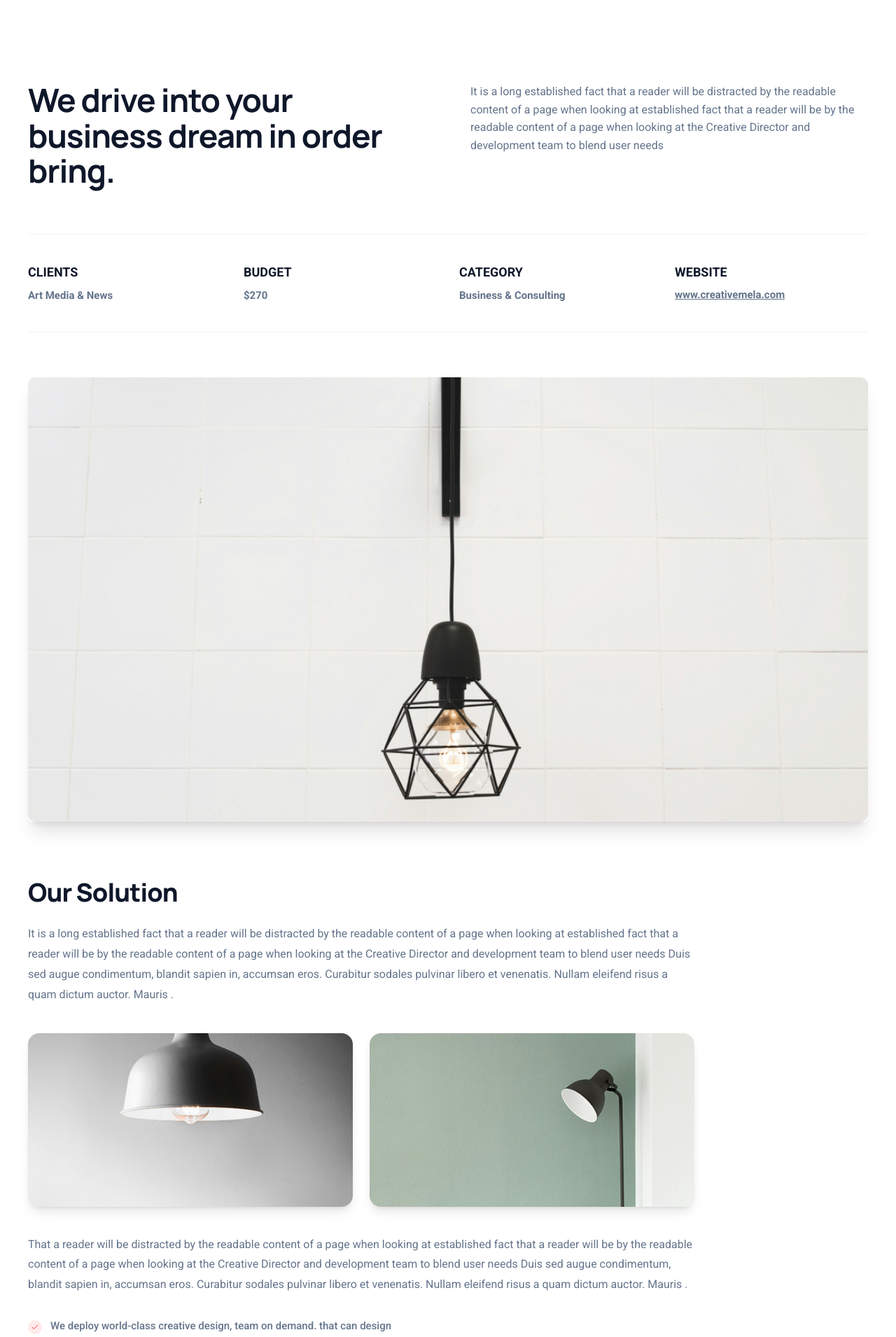
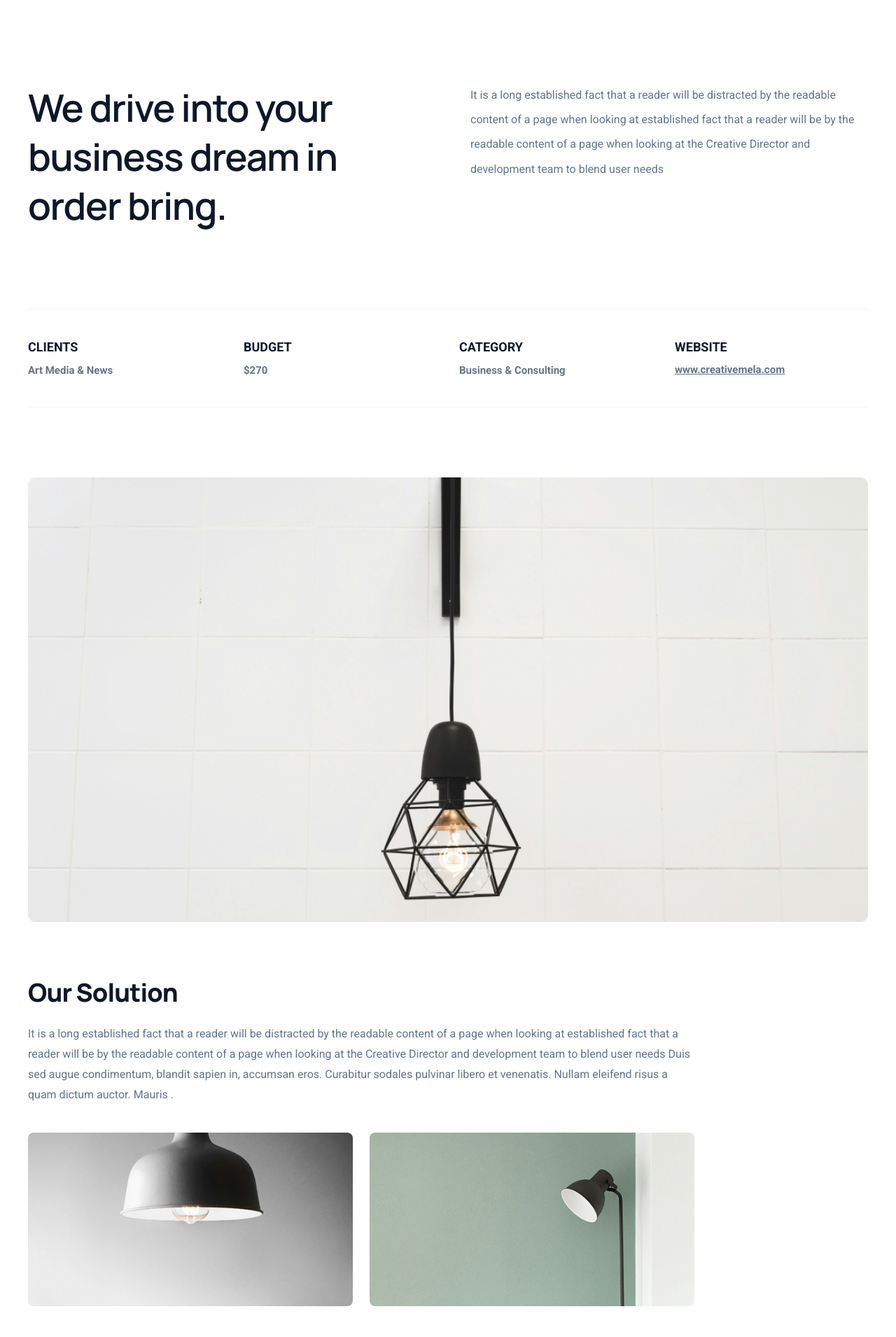
Before and after one commit to mahmudulkarim420/biliard-frontend, a React (Vite) app: page /portfolio/1 in a window 1280 px wide. Shown: the part 650-2560 px from the top of the page at 70% size. Built offline with nearby package versions, Linux system fonts and the light colour scheme.

Commit message:
modified:   src/pages/PortfolioPage/PortfolioDetails.tsx

```diff
--- a/src/pages/PortfolioPage/PortfolioDetails.tsx
+++ b/src/pages/PortfolioPage/PortfolioDetails.tsx
@@ -33,20 +33,20 @@ const PortfolioDetails = () => {
 
             {/* ── Top Header Section ── */}
             <div className="grid grid-cols-1 lg:grid-cols-12 gap-10 lg:gap-16 mb-16">
-              <div className="lg:col-span-6">
-                <h2 className="text-[32px] md:text-[46px] font-bold leading-[1.1] tracking-tight text-title">
+              <div className="lg:col-span-6 mb-12">
+                <h2 className="text-[32px] md:text-[54px] font-semibold leading-[1.3] tracking-tight text-title">
                   We drive into your business dream in order bring.
                 </h2>
               </div>
               <div className="lg:col-span-6 flex flex-col gap-6">
-                <p className="text-[15px] md:text-[16px] leading-[1.6] text-desc">
+                <p className="text-[15px] md:text-[16px] leading-[2.2] text-desc">
                   It is a long established fact that a reader will be distracted by the  readable content of a page when looking at established fact that a  reader will be by the readable content of a page when looking at the Creative Director and development team to blend user needs
                 </p>
               </div>
             </div>
 
             {/* ── Project Info Grid ── */}
-            <div className="py-10 border-t border-b border-gray-100 mb-16">
+            <div className="py-10 border-t border-b border-gray-100 mb-25">
               <div className="grid grid-cols-2 md:grid-cols-4 gap-8">
                 <div className="flex flex-col gap-1">
                   <div className="flex items-center gap-2 text-gray-400 mb-1">
@@ -83,7 +83,7 @@ const PortfolioDetails = () => {
             </div>
 
             {/* ── Main Project Image ── */}
-            <div className="rounded-md overflow-hidden mb-20 shadow-xl">
+            <div className="rounded-md overflow-hidden mb-20 ">
               <img
                 src={mainImage}
                 alt={project.title}
@@ -103,10 +103,10 @@ const PortfolioDetails = () => {
 
                 {/* Two Supporting Images */}
                 <div className="grid grid-cols-1 md:grid-cols-2 gap-6 mb-10">
-                  <div className="rounded-2xl overflow-hidden h-62 shadow-lg">
+                  <div className="rounded-lg overflow-hidden h-62">
                     <img src={detailImageOne} alt="Visual 1" className="w-full h-full object-cover" />
                   </div>
-                  <div className="rounded-2xl overflow-hidden h-62 shadow-lg">
+                  <div className="rounded-lg overflow-hidden h-62">
                     <img src={detailImageTwo} alt="Visual 2" className="w-full h-full object-cover" />
                   </div>
                 </div>
```
